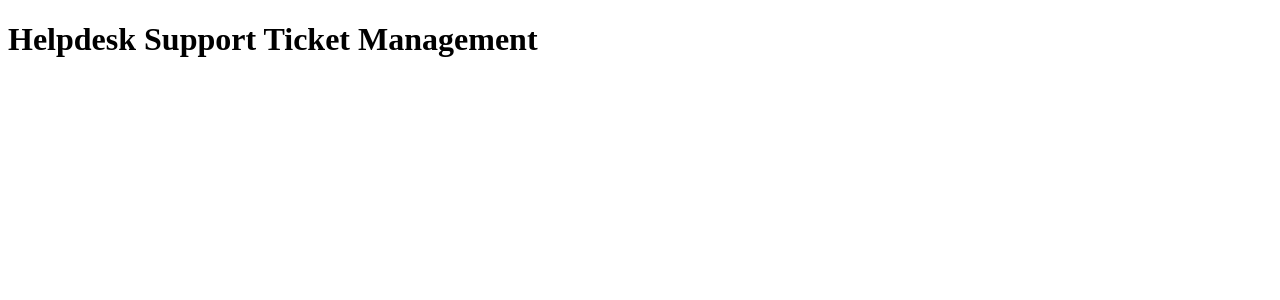
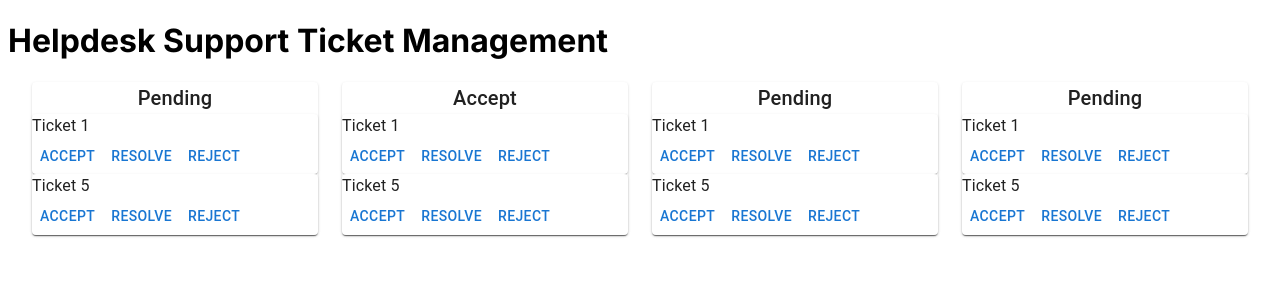
Before and after one commit to Tezigudo/ticket-helpdesk, a Next.js app: page / in a window 1280 px wide. Shown: the top 300 px of the page. Built offline with nearby package versions, Linux system fonts and the light colour scheme.

Commit message:
decorate UI

```diff
--- a/src/pages/index.tsx
+++ b/src/pages/index.tsx
@@ -2,13 +2,32 @@ import React from 'react';
 import TicketForm from '../components/TicketForm';
 import KanbanBoard, { Ticket } from '@/components/Board';
 import { ticket } from '@/interfaces/Ticket';
+import { Inter } from 'next/font/google';
+
+const inter = Inter({ subsets: ['latin'] });
+
 
 const Home: React.FC = () => {
+  const tickets: Ticket[] = [
+    // Sample ticket data
+    { id: 1, title: 'Ticket 1', status: 'pending' },
+    { id: 2, title: 'Ticket 2', status: 'accepted' },
+    { id: 3, title: 'Ticket 3', status: 'resolved' },
+    { id: 4, title: 'Ticket 4', status: 'rejected' },
+    { id: 5, title: 'Ticket 5', status: 'pending' },
+    { id: 6, title: 'Ticket 6', status: 'accepted' },
+    { id: 7, title: 'Ticket 7', status: 'resolved' },
+    { id: 8, title: 'Ticket 8', status: 'rejected' },
+  ];
 
   return (
-    <div>
-      <h1>Helpdesk Support Ticket Management</h1>
+    <div className={`mx-auto max-w-7xl py-10 ${inter.className}`}>
+      <div className='flex items-center justify-between gap-y-2'>
+      <h1 className='text-grey-800 text-3xl font-bold'>Helpdesk Support Ticket Management</h1>
+
+      </div>
       {/* <TicketForm /> */}
+      <KanbanBoard tickets={tickets}/>
     </div>
   );
 };
```
